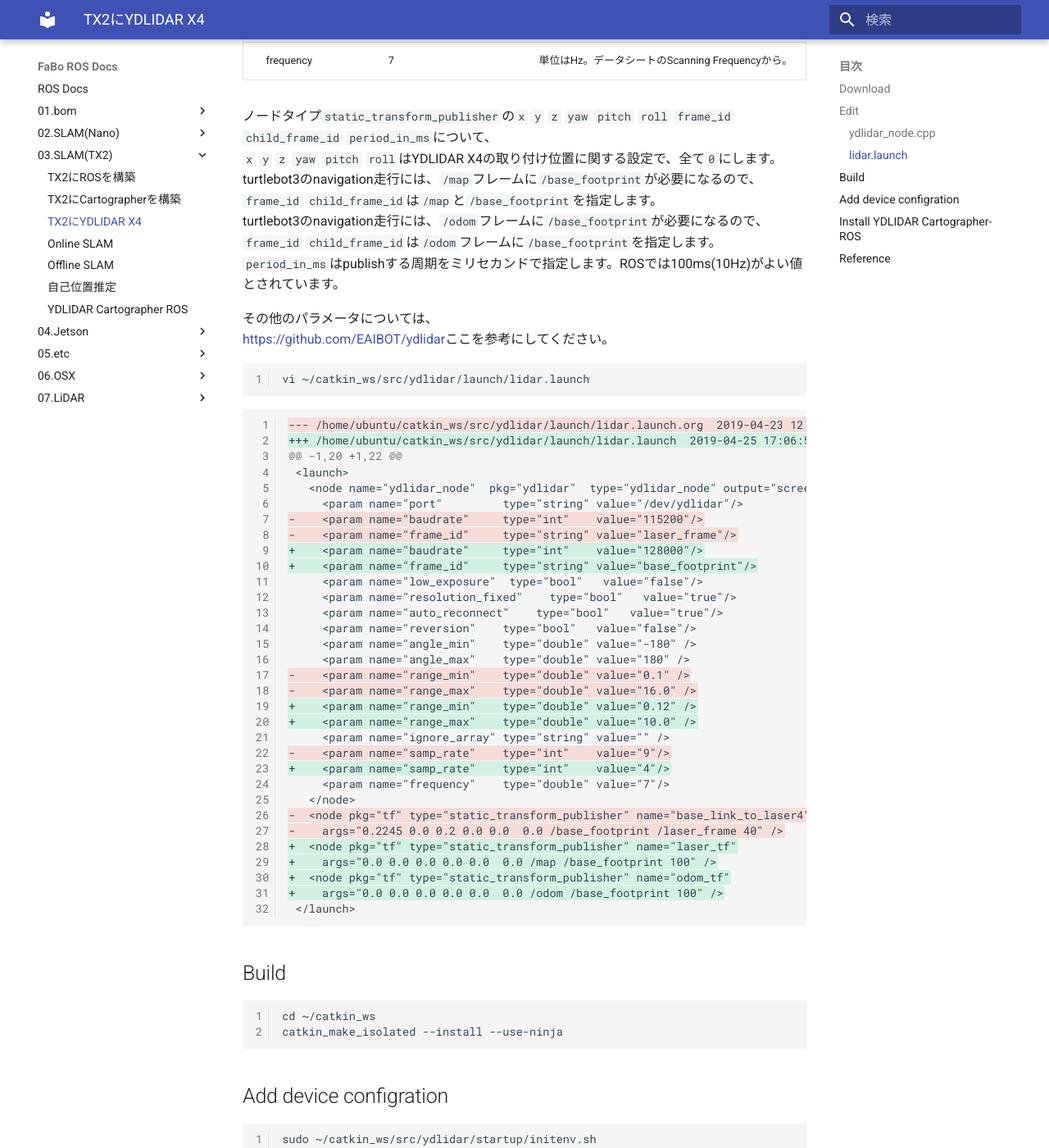
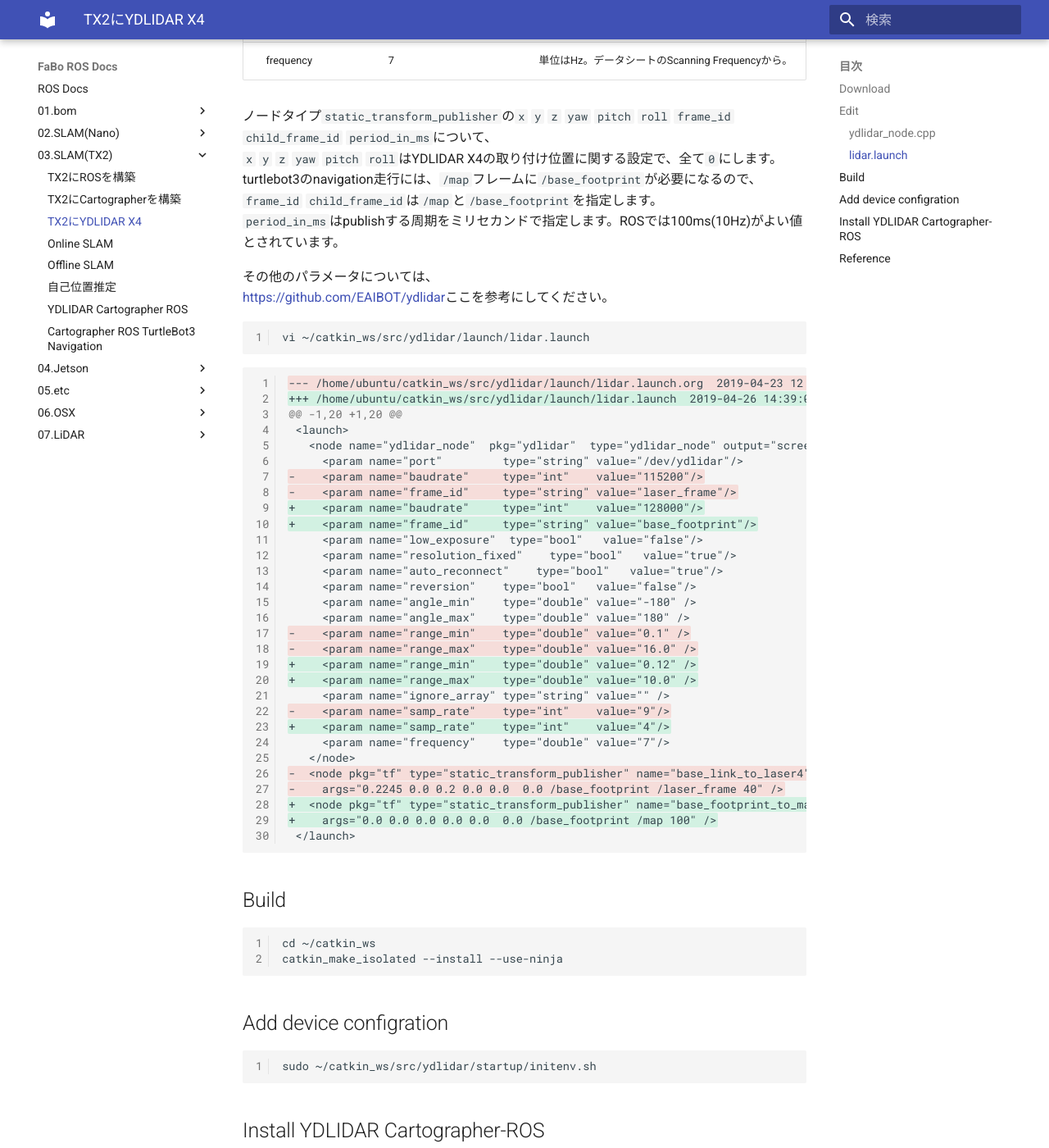
Before and after one commit to FaBoPlatform/ROSDocs, an MkDocs documentation site: the page built from docs/03.SLAM(TX2)/03.ydlidar_install.md, in a window 1280 px wide and 1400 px high, scrolled down 3073 px. Shown: the whole window at 82% size. Built offline with MkDocs 1.6.1 and Material for MkDocs 9.7.7, drawn with Linux system fonts in a browser that asks for light colours; nearby versions of some CDN libraries; some of the changed text lies outside the part shown.

````diff
--- a/docs/03.SLAM(TX2)/03.ydlidar_install.md
+++ b/docs/03.SLAM(TX2)/03.ydlidar_install.md
@@ -73,7 +73,6 @@ YDLIDAR X4データシートには以下のように記載されています。<
 ノードタイプ`static_transform_publisher`の`x` `y` `z` `yaw` `pitch` `roll` `frame_id` `child_frame_id` `period_in_ms`について、<br>
 `x` `y` `z` `yaw` `pitch` `roll`はYDLIDAR X4の取り付け位置に関する設定で、全て`0`にします。<br>
 turtlebot3のnavigation走行には、`/map`フレームに`/base_footprint`が必要になるので、`frame_id` `child_frame_id`は`/map`と`/base_footprint`を指定します。<br>
-turtlebot3のnavigation走行には、`/odom`フレームに`/base_footprint`が必要になるので、`frame_id` `child_frame_id`は`/odom`フレームに`/base_footprint`を指定します。<br>
 `period_in_ms`はpublishする周期をミリセカンドで指定します。ROSでは100ms(10Hz)がよい値とされています。<br>
 
 その他のパラメータについては、<br>
@@ -84,8 +83,8 @@ vi ~/catkin_ws/src/ydlidar/launch/lidar.launch
 ```
 ```
 --- /home/ubuntu/catkin_ws/src/ydlidar/launch/lidar.launch.org	2019-04-23 12:03:31.620454277 +0900
-+++ /home/ubuntu/catkin_ws/src/ydlidar/launch/lidar.launch	2019-04-25 17:06:56.181032218 +0900
-@@ -1,20 +1,22 @@
++++ /home/ubuntu/catkin_ws/src/ydlidar/launch/lidar.launch	2019-04-26 14:39:02.769743117 +0900
+@@ -1,20 +1,20 @@
  <launch>
    <node name="ydlidar_node"  pkg="ydlidar"  type="ydlidar_node" output="screen" respawn="false" >
      <param name="port"         type="string" value="/dev/ydlidar"/>
@@ -110,10 +109,8 @@ vi ~/catkin_ws/src/ydlidar/launch/lidar.launch
    </node>
 -  <node pkg="tf" type="static_transform_publisher" name="base_link_to_laser4"
 -    args="0.2245 0.0 0.2 0.0 0.0  0.0 /base_footprint /laser_frame 40" />
-+  <node pkg="tf" type="static_transform_publisher" name="laser_tf"
-+    args="0.0 0.0 0.0 0.0 0.0  0.0 /map /base_footprint 100" />
-+  <node pkg="tf" type="static_transform_publisher" name="odom_tf"
-+    args="0.0 0.0 0.0 0.0 0.0  0.0 /odom /base_footprint 100" />
++  <node pkg="tf" type="static_transform_publisher" name="base_footprint_to_map"
++    args="0.0 0.0 0.0 0.0 0.0  0.0 /base_footprint /map 100" />
  </launch>
 ```
 
````
Also changed, not shown: other parts of docs/03.SLAM(TX2)/03.ydlidar_install.md (+2 -2 lines), docs/03.SLAM(TX2)/04.online_slam.md (+2 -1 lines), docs/03.SLAM(TX2)/08.cartographer_ros_tartlebot3_navigation.md (added, +87 -0 lines).
